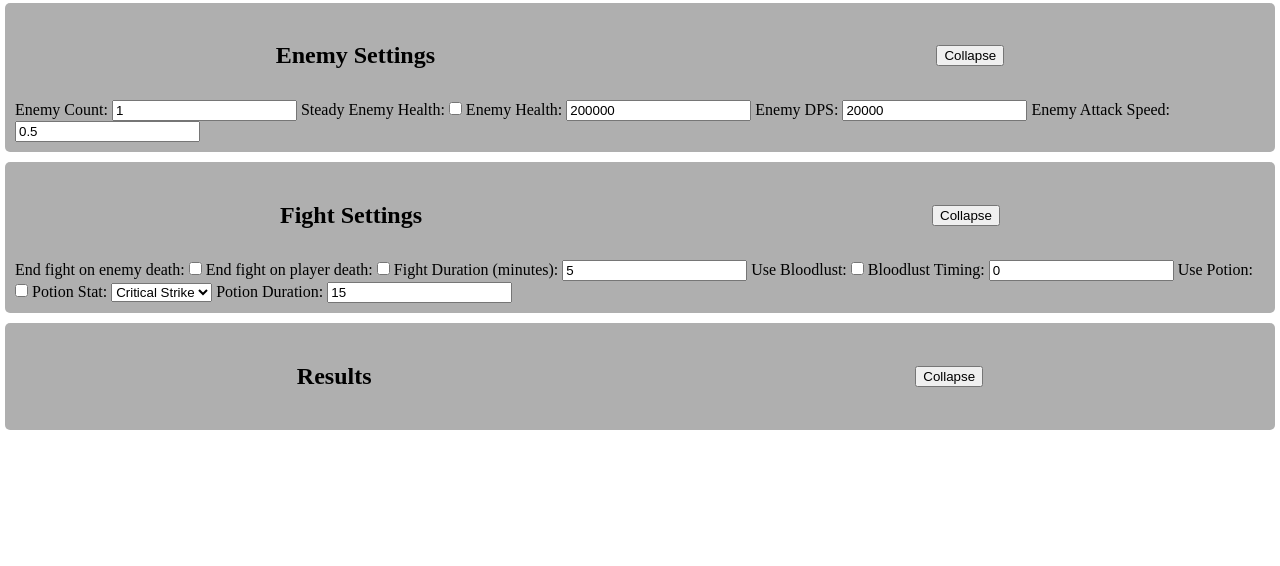
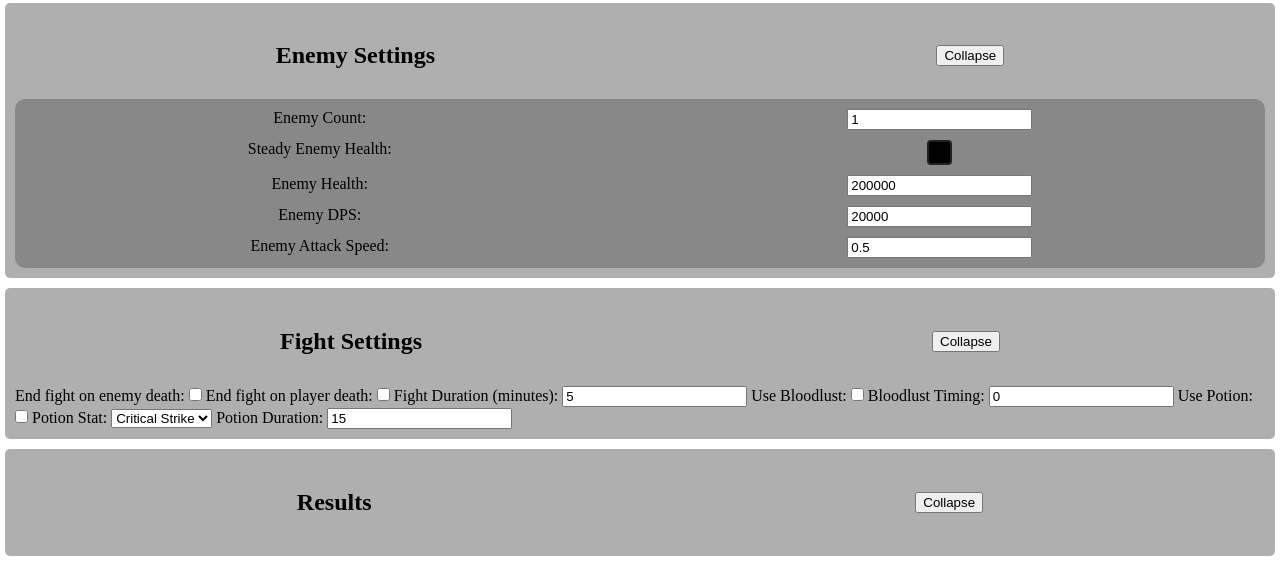
Before and after one commit to Mattilego/SimpleSim, a website built with webpack: page src/renderer/index.html in a window 1280 px wide. Shown: the part 1404-1970 px from the top of the page. Before the commit the page ends 1844 px from the top, so only its background shows below. Built offline with nearby package versions, Linux system fonts and the light colour scheme.

Commit message:
small changes

```diff
--- a/src/renderer/css/style.css
+++ b/src/renderer/css/style.css
@@ -1185,3 +1185,31 @@ section {
 		}
 	}
 }
+
+#enemySettings {
+	#enemySettingsContainer {
+		background-color: #888;
+		border-radius: 10px;
+		padding: 10px;
+		display: grid;
+		grid-template-columns: repeat(2, auto);
+		gap: 10px;
+		input[type="checkbox"] {
+			background-color: #000;
+			appearance: none;
+			width: 25px;
+			height: 25px;
+			border-radius: 4px;
+			border: 2px solid #222;
+			transition: all 0.2s ease-in-out;
+			margin: auto;
+			background-size: cover;
+		}
+
+		input:checked {
+			background-color: #0a0;
+			border-color: #d0d000;
+			border-radius: 8px;
+		}
+	}
+}
--- a/src/renderer/css/tooltips.css
+++ b/src/renderer/css/tooltips.css
@@ -10,6 +10,8 @@
 		opacity: 1;
 		visibility: visible;
 		transition: opacity 0.3s ease, visibility 0.3s ease;
+		max-width: 200px;
+		text-wrap: wrap;
 	}
 
 	[data-tooltip]::before {
--- a/src/renderer/index.html
+++ b/src/renderer/index.html
@@ -595,14 +595,14 @@
 			<div id="enemySettingsContainer">
 				<label for="enemyCountInput">Enemy Count: </label>
 				<input type="number" id="enemyCountInput" value="1" min="1" class="positiveIntegerInput">
-				<label for="steadyEnemyHealthInput">Steady Enemy Health: </label>
-				<input type="checkbox" id="steadyEnemyHealthInput">
+				<label for="steadyEnemyHealthInput" >Steady Enemy Health: </label>
+				<input type="checkbox" id="steadyEnemyHealthInput" data-tooltip="Keeps enemy hp linearly decreasing">
 				<label for="enemyHealthInput">Enemy Health: </label>
 				<input type="number" id="enemyHealthInput" value="200000" min="1" step="10000">
 				<label for="enemyDamageInput">Enemy DPS: </label>
 				<input type="number" id="enemyDamageInput" value="20000" min="0" step="1000">
-				<label for="enemyAttackSpeedInput">Enemy Attack Speed: </label>
-				<input type="number" id="enemyAttackSpeedInput" value="0.5" min="0" step="0.1">
+				<label for="enemyAttackSpeedInput" data-tooltip="Enemy melee attacks per second">Enemy Attack Speed: </label>
+				<input type="number" id="enemyAttackSpeedInput" value="0.5" min="0" step="0.1" data-tooltip="Enemy melee attacks per second">
 			</div>
 		</section>
 		<section id="fightSettings">
```
Also changed, not shown: dist/renderer/css/main.css, dist/renderer/index.html.
